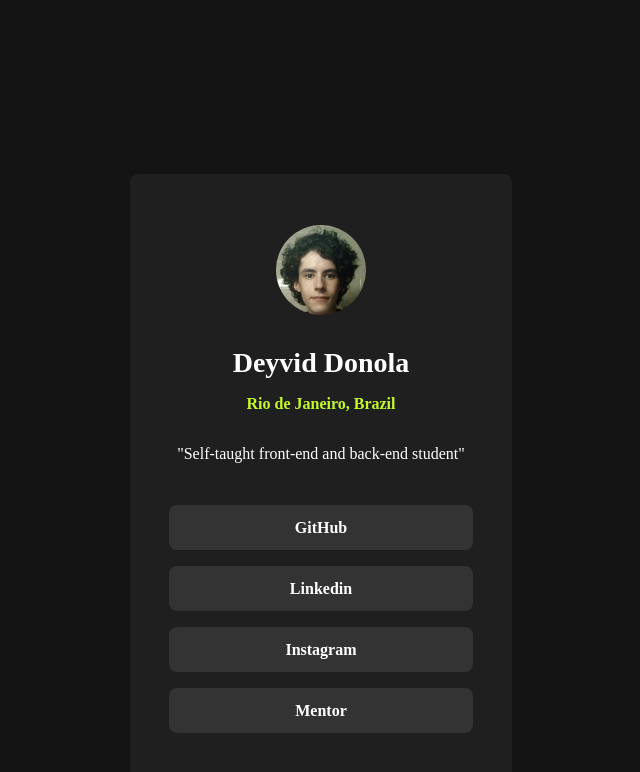
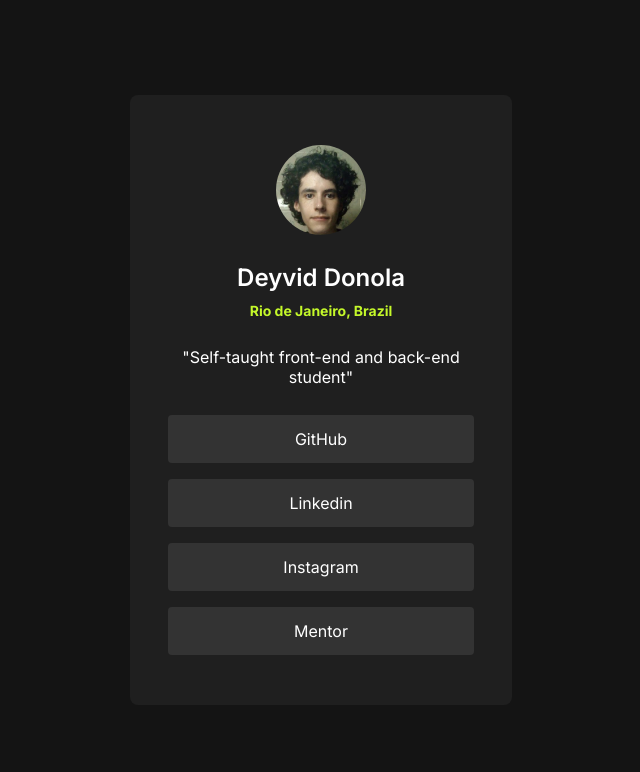
Before and after one commit to DDonola/Social-links-profile, a plain HTML site: page index.html in a window 1280 px wide. Shown: the whole page, without its empty margins (319-959 px from the left). Drawn offline with Linux system fonts and the light colour scheme.

Commit message:
projeto pós correção

```diff
--- a/index.html
+++ b/index.html
@@ -12,17 +12,22 @@
 
 <body>
     <main>
-        <div>
+        <div class="card">
+
             <img src="assets/profilepic.png" alt="Profile Picture">
-            <h1>Deyvid Donola</h1>
-            <p id="location">Rio de Janeiro, Brazil</p>
-            <p>"Self-taught front-end and back-end student"</p>
-                <section>
-                    <a href="https://github.com/DDonola" target="_blank"><button>GitHub</button></a>
-                    <a href="https://www.linkedin.com/in/deyvid-donola-70718a347/" target="_blank"><button>Linkedin</button></a>
-                    <a href="https://www.instagram.com/donolatattoo/" target="_blank"><button>Instagram</button></a>
-                    <a href="https://github.com/valmirvirtuoso" target="_blank"><button>Mentor</button></a>
-            </section>
+
+            <header>
+                <h1>Deyvid Donola</h1>
+                <p id="location">Rio de Janeiro, Brazil</p>
+                <p>"Self-taught front-end and back-end student"</p>
+            </header>
+
+                <section class="links">
+                    <a href="https://github.com/DDonola" target="_blank">GitHub</a>
+                    <a href="https://www.linkedin.com/in/deyvid-donola-70718a347/" target="_blank">Linkedin</a>
+                    <a href="https://www.instagram.com/donolatattoo/" target="_blank">Instagram</a>
+                    <a href="https://github.com/valmirvirtuoso" target="_blank">Mentor</a>
+                </section>
         </div>
     </main>
 </body>
--- a/style.css
+++ b/style.css
@@ -16,74 +16,80 @@
 
 body {
     background-color: var(--Grey-900);
-    display: flex;
-    justify-content: center;
-    margin-top: 174px;
+    font: 400 16px var(--font-family);
+    color: var(--White);
 }
 
-div {
+main{
+    display: flex;
+    align-items: center;
+    justify-content: center;
+    height: 100vh;
+}
+
+div.card {
     background-color: var(--Grey-800);
-    height: 610px;
-    width: 382px;
+    height: 38.125rem;
+    width: 23.875rem;
     display: flex;
     flex-direction: column;
     align-items: center;
     justify-content: center;
     border-radius: 8px;
+    padding: 38px;
 }
 
 img {
-    border-radius: 100%;
-    height: 90px;
-    width: 90;
+    border-radius: 50%;
+    width: 90px;
 }
 
-p, h1 {
-    color: var(--White);
-    font: var(--font-family);
-    font-size: 16px;
-    font-weight: 400px ;
+header {
+    text-align: center;
+    margin-block: 28px ;
+
+    & h1 {
+        font-size: 24px;
+        font-weight: 600;
     }
 
-h1{
-    font-size: 28px;
+    & #location {
+        color: var(--Green);
         font-weight: 700;
-    margin-top: 32px;
+        font-size: 14px;
+        margin-block: 10px 28px;
+
+    & p {
+            font-size: 14px;
+            padding-inline: 26px;
+    }
 }
 
-#location {
-    color: var(--Green);
-    font-weight: 700;
-    margin-top: 16px;
-    margin-bottom: 32px;
 }
 
 a {
     text-decoration: none;
+    color: inherit;
 }
 
-section {
-    margin-top: 26px;
+section.links {
+
+    text-align: center;
+    width: 100%;
+
+    & a {
+        display: block;
+        padding-block: 14px;
+        background-color: var(--Grey-700);
+        border-radius: 4px;
+
+        a + & {
+            margin-top: 16px;
         }
 
-button {
-    border: none;
-    background-color: var(--Grey-700);
-    font: var(--font-family);
-    font-size: 16px;
-    font-weight: 700;
-    color: var(--White);
-    width: 304px;
-    height: 45px;
-    border-radius: 8px;
-    margin-top: 16px;
-    display: flex;
-    flex-direction: column;
-    align-items: center;
-    justify-content: center;
-}
-
-button:hover {
+        &:hover {
             background-color: var(--Green);
             color: var(--Grey-700);
         }
+    }
+}
```
Lines whose indentation alone changed are shown as unchanged.
